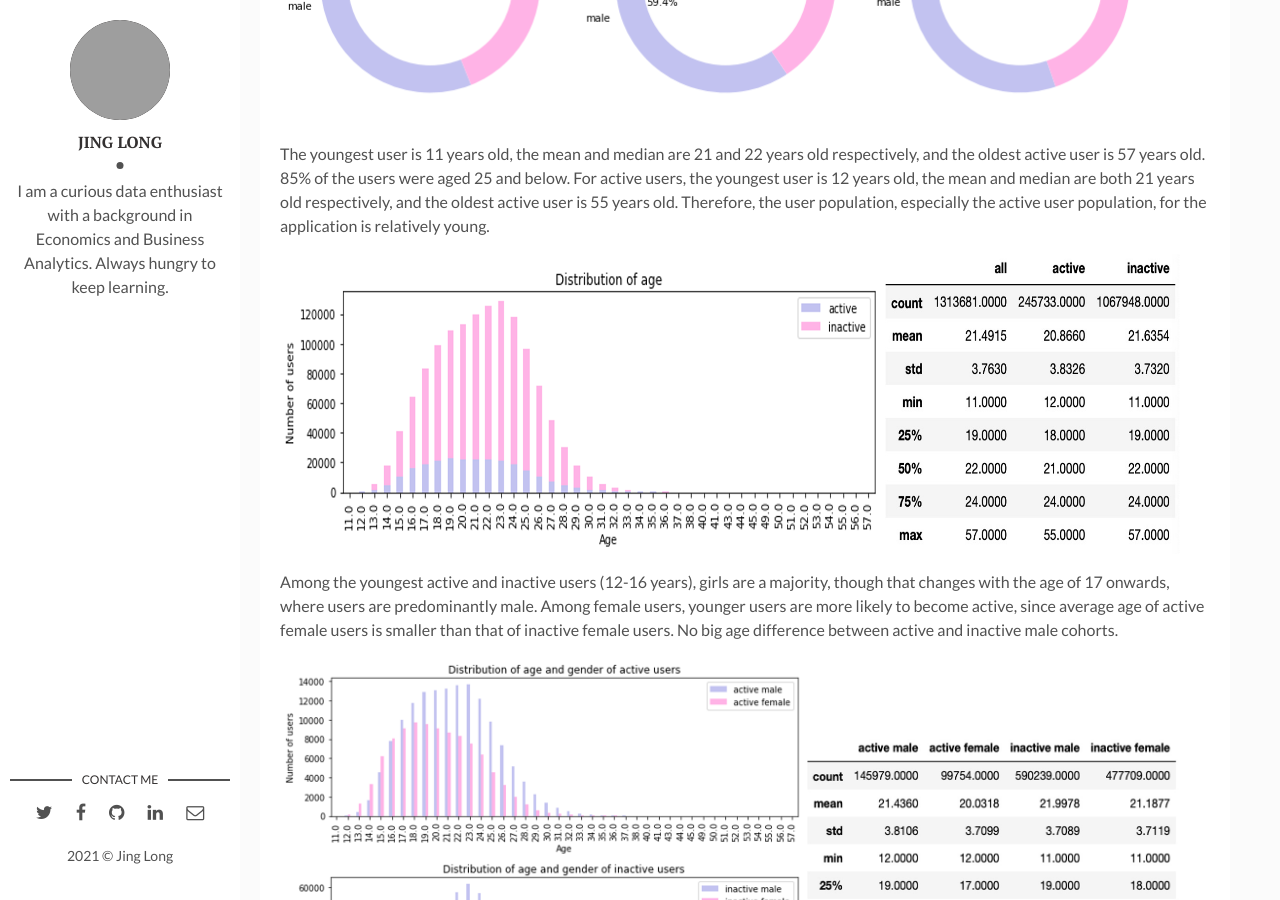
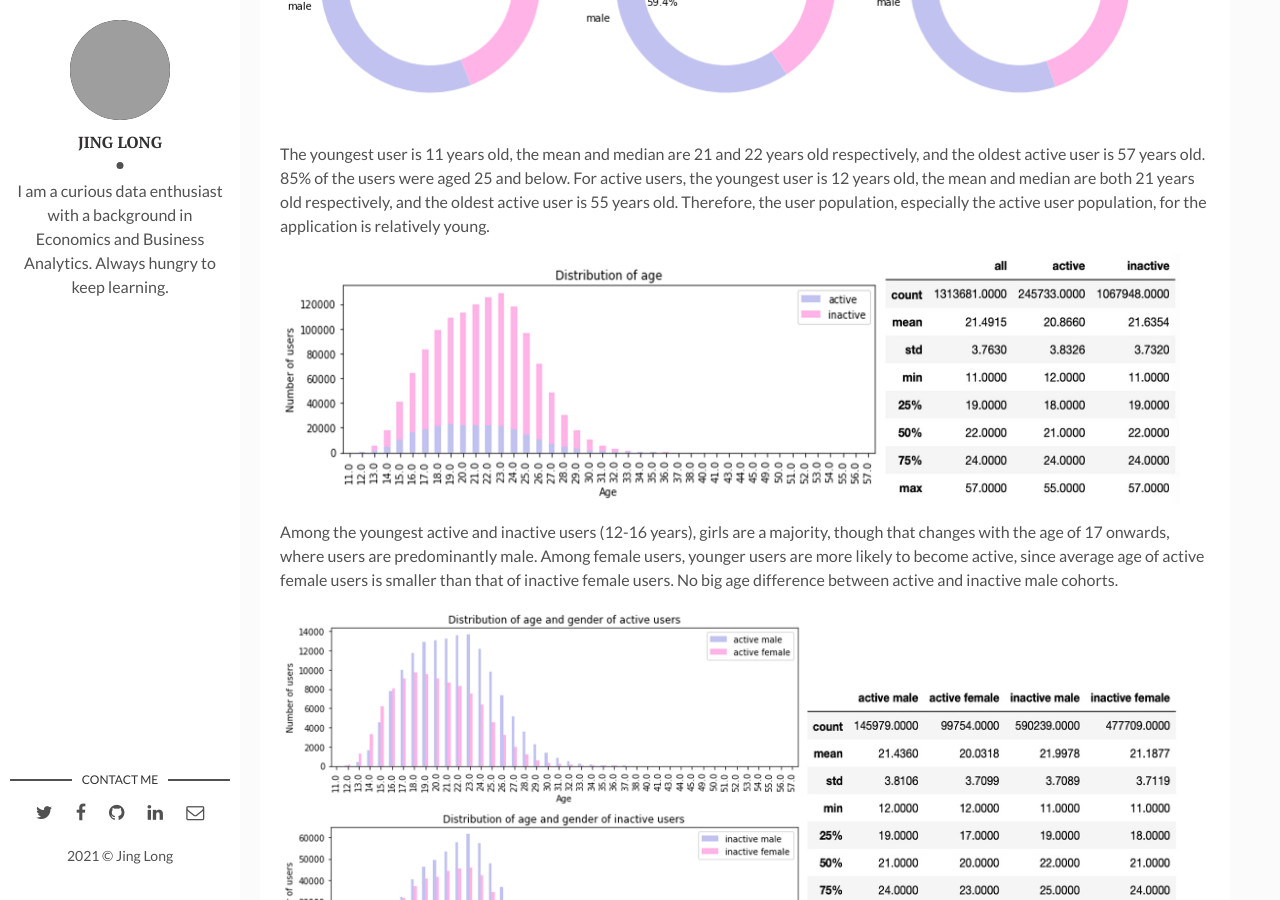
Before and after one commit to jing042323/jing-long, a Jekyll site: the page built from _posts/2021-09-15-NCM.markdown, in a window 1280 px wide and 900 px high, scrolled down 5535 px. Built offline with Jekyll 4.4.1, drawn with Linux system fonts in a browser that asks for light colours; comment, search, counter and statistics services are not loaded; grey boxes are pictures that could not be loaded.

Commit message:
update ncm

```diff
--- a/_posts/2021-09-15-NCM.markdown
+++ b/_posts/2021-09-15-NCM.markdown
@@ -103,7 +103,7 @@ As we can find in the following pie charts, male users represents a larger propo
 
 The youngest user is 11 years old, the mean and median are 21 and 22 years old respectively, and the oldest active user is 57 years old. 85% of the users were aged 25 and below. For active users, the youngest user is 12 years old, the mean and median are both 21 years old respectively, and the oldest active user is 55 years old. Therefore, the user population, especially the active user population, for the application is relatively young.
 
-![age]({{site.baseurl}}/assets/img/NCM/2_3_age.png){:height="300px" width="900px"}
+![age]({{site.baseurl}}/assets/img/NCM/2_3_age.png){:height="250px" width="900px"}
 
 Among the youngest active and inactive users (12-16 years), girls are a majority, though that changes with the age of 17 onwards, where users are predominantly male. Among female users, younger users are more likely to become active, since average age of active female users is smaller than that of inactive female users. No big age difference between active and inactive male cohorts.
 
```
